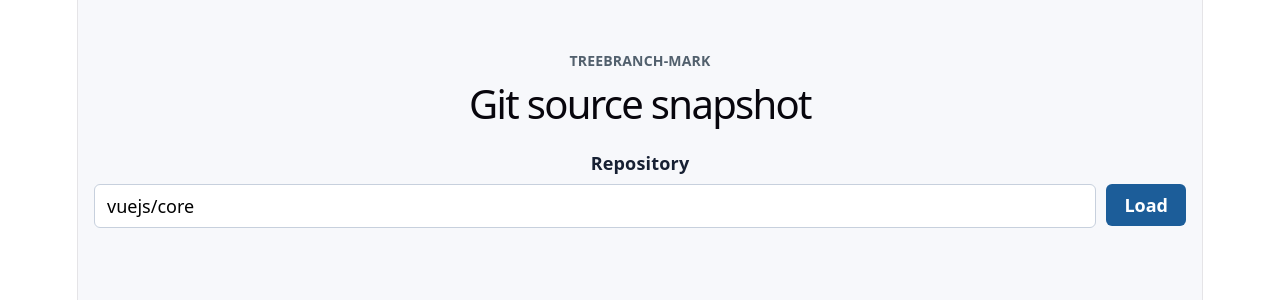
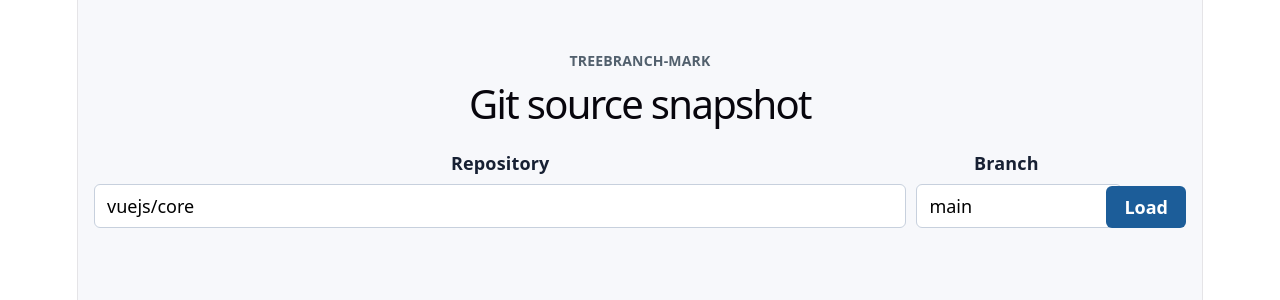
Before and after one commit to Ashlixy17/treebranch-mark, a React (Vite) app: page / in a window 1280 px wide. Shown: the top 300 px of the page. Built offline with nearby package versions, Linux system fonts and the light colour scheme.

Commit message:
fix(source): bind browser fetch safely

```diff
--- a/src/App.css
+++ b/src/App.css
@@ -30,27 +30,37 @@
 
 .repo-form {
   display: grid;
-  gap: 8px;
+  gap: 10px;
   margin-bottom: 20px;
 }
 
-.repo-form label {
+.field {
+  display: grid;
+  gap: 8px;
+}
+
+.field span {
   font-weight: 700;
 }
 
 .input-row {
-  display: flex;
+  display: grid;
+  grid-template-columns: minmax(0, 1fr) minmax(120px, 180px) auto;
+  align-items: end;
   gap: 10px;
 }
 
-.input-row input {
-  flex: 1 1 auto;
+.field input {
   min-width: 0;
   height: 42px;
   padding: 0 12px;
   border: 1px solid #c7d0dd;
   border-radius: 6px;
   font: inherit;
+}
+
+.branch-field input {
+  width: 100%;
 }
 
 .input-row button {
@@ -130,7 +140,7 @@
   }
 
   .input-row {
-    flex-direction: column;
+    grid-template-columns: 1fr;
   }
 
   .snapshot dl {
--- a/src/App.tsx
+++ b/src/App.tsx
@@ -6,6 +6,7 @@
 
 function App() {
   const [repositoryInput, setRepositoryInput] = useState('vuejs/core')
+  const [branchInput, setBranchInput] = useState('main')
   const [snapshot, setSnapshot] = useState<GitSourceSnapshot | null>(null)
   const [error, setError] = useState<string | null>(null)
   const [isLoading, setIsLoading] = useState(false)
@@ -21,8 +22,11 @@
       const repository = parseRepositoryInput(repositoryInput)
       const nextSnapshot = await source.loadRepository({
         ...repository,
+        branch: branchInput.trim() || undefined,
         options: {
-          maxCommitsPerBranch: 100,
+          maxCommitsPerBranch: 20,
+          includeContributors: false,
+          includePullRequests: false,
         },
       })
 
@@ -47,14 +51,25 @@
         </header>
 
         <form className="repo-form" onSubmit={handleSubmit}>
-          <label htmlFor="repository">Repository</label>
           <div className="input-row">
+            <label className="field" htmlFor="repository">
+              <span>Repository</span>
               <input
                 id="repository"
                 value={repositoryInput}
                 onChange={(event) => setRepositoryInput(event.target.value)}
                 placeholder="owner/repo"
               />
+            </label>
+            <label className="field branch-field" htmlFor="branch">
+              <span>Branch</span>
+              <input
+                id="branch"
+                value={branchInput}
+                onChange={(event) => setBranchInput(event.target.value)}
+                placeholder="main"
+              />
+            </label>
             <button type="submit" disabled={isLoading}>
               {isLoading ? 'Loading' : 'Load'}
             </button>
--- a/src/source/github/githubRestClient.ts
+++ b/src/source/github/githubRestClient.ts
@@ -84,7 +84,7 @@
   private readonly fetcher: typeof fetch
 
   constructor(options: GitHubRestClientOptions = {}) {
-    this.fetcher = options.fetcher ?? fetch
+    this.fetcher = options.fetcher ?? ((input, init) => globalThis.fetch(input, init))
   }
 
   getRepository(owner: string, repo: string): Promise<GitHubRepositoryResponse> {
```
Also changed, not shown: 1 other file (tests, documents, lock files or other folders). Lines whose indentation alone changed are shown as unchanged.
